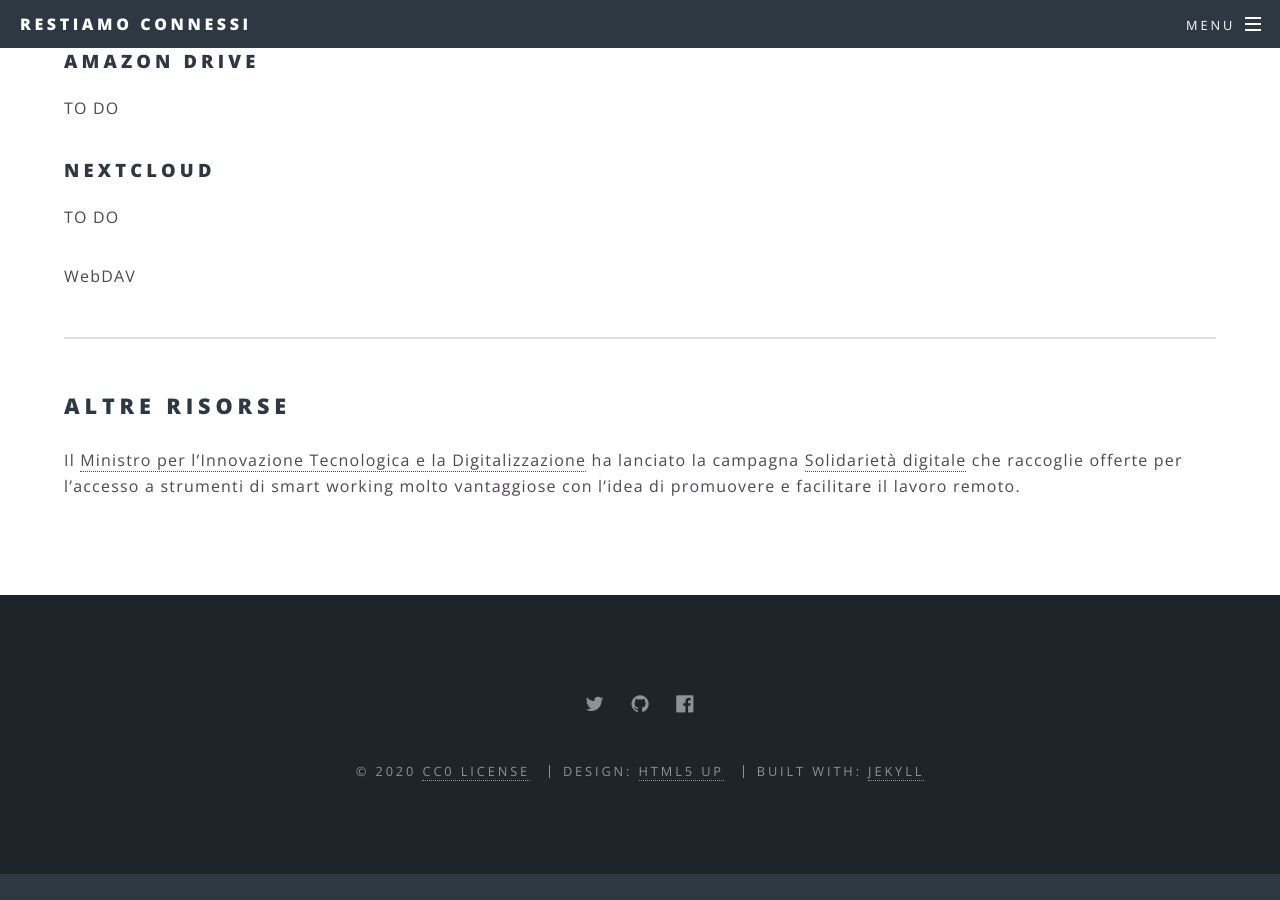
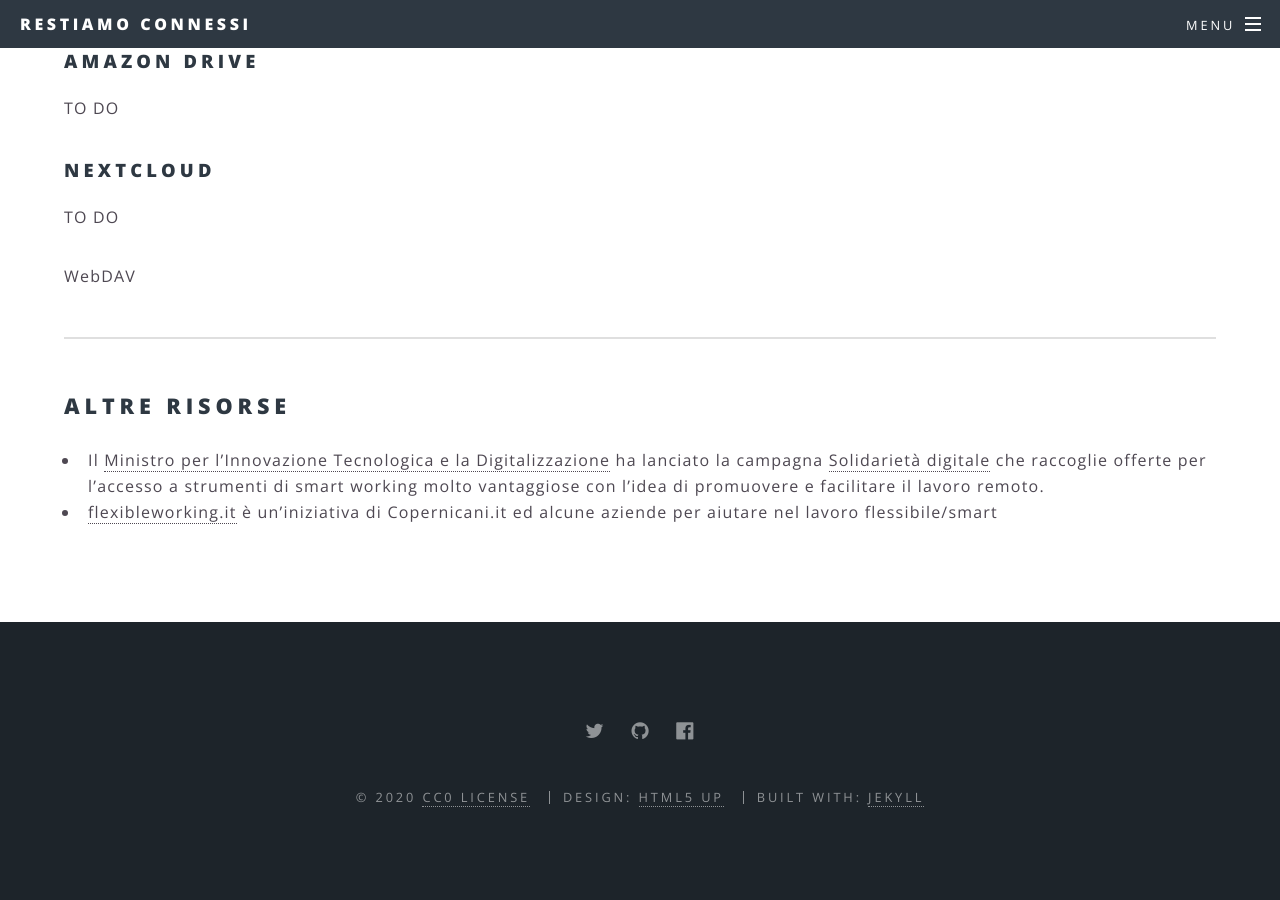
Before and after one commit to dariobottazzi/restiamoconnessi, a Jekyll site: the page built from 1_strumenti.md, in a window 1280 px wide and 900 px high, scrolled down 3156 px. Built offline with Jekyll 4.4.1, drawn with Linux system fonts in a browser that asks for light colours; before the commit the page ends 4030 px from its top, so only the background shows below that.

Commit message:
aggiunto collegamento a flexibleworking.it

```diff
--- a/1_strumenti.md
+++ b/1_strumenti.md
@@ -70,4 +70,5 @@ WebDAV
 
 ## Altre Risorse
 
-Il [Ministro per l'Innovazione Tecnologica e la Digitalizzazione](https://innovazione.gov.it/coronavirus-la-digitalizzazione-a-supporto-delle-zone-rosse/) ha lanciato la campagna [Solidarietà digitale](https://solidarietadigitale.agid.gov.it/#/) che raccoglie offerte per l'accesso a strumenti di smart working molto vantaggiose con l'idea di promuovere e facilitare il lavoro remoto.
+* Il [Ministro per l'Innovazione Tecnologica e la Digitalizzazione](https://innovazione.gov.it/coronavirus-la-digitalizzazione-a-supporto-delle-zone-rosse/) ha lanciato la campagna [Solidarietà digitale](https://solidarietadigitale.agid.gov.it/#/) che raccoglie offerte per l'accesso a strumenti di smart working molto vantaggiose con l'idea di promuovere e facilitare il lavoro remoto.
+* [flexibleworking.it](https://www.flexibleworking.it) è un'iniziativa di Copernicani.it ed alcune aziende per aiutare nel lavoro flessibile/smart
```
